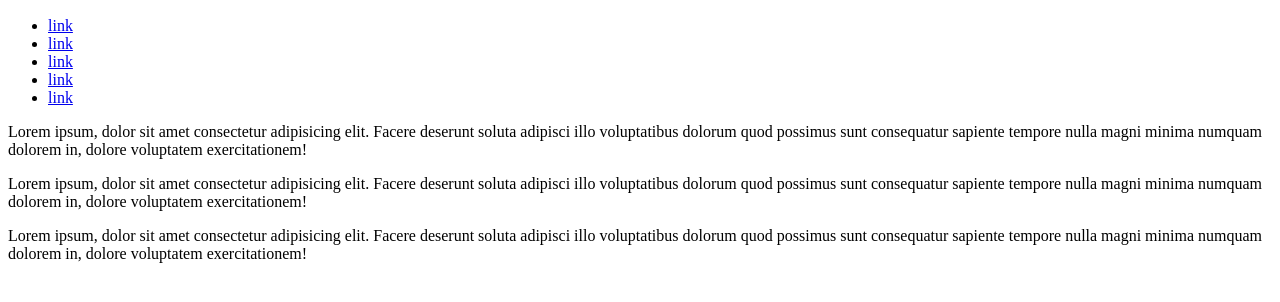
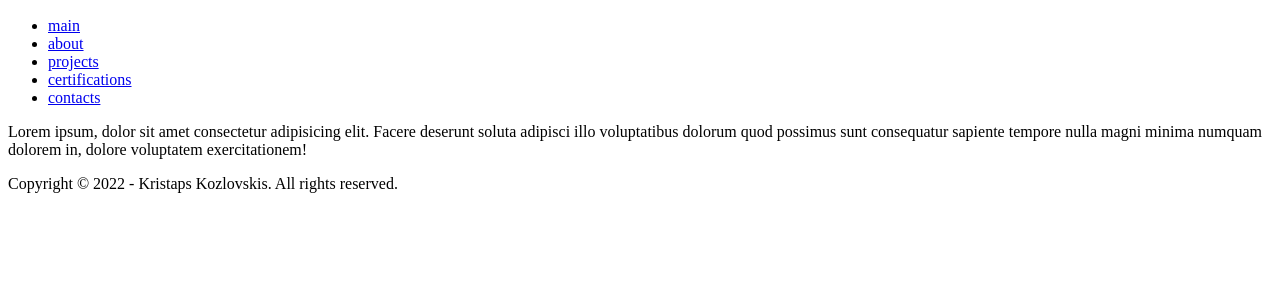
Before and after one commit to devkristaps/devkristaps.github.io, a plain HTML site: page index.html in a window 1280 px wide. Shown: the part 50-352 px from the top of the page. Drawn offline with Linux system fonts and the light colour scheme.

Commit message:
Update index.html

```diff
--- a/index.html
+++ b/index.html
@@ -6,7 +6,7 @@
     <meta http-equiv="X-UA-Compatible" content="IE=edge">
     <meta name="viewport" content="width=device-width, initial-scale=1.0">
     <link rel="stylesheet" href="style.css">
-    <title>nerdsec3x personal page</title>
+    <title>Kristaps Kozlovskis</title>
 </head>
 
 <body>
@@ -19,21 +19,33 @@
 
         <nav>
             <ul>
-                <li><a href="#">link</a></li>
-                <li><a href="#">link</a></li>
-                <li><a href="#">link</a></li>
-                <li><a href="#">link</a></li>
-                <li><a href="#">link</a></li>
+                <li><a href="#">main</a></li>
+                <li><a href="#">about</a></li>
+                <li><a href="#">projects</a></li>
+                <li><a href="#">certifications</a></li>
+                <li><a href="#">contacts</a></li>
             </ul>
         </nav>
 
-        <section>
-            <p>Lorem ipsum, dolor sit amet consectetur adipisicing elit. Facere deserunt soluta adipisci illo voluptatibus dolorum quod possimus sunt consequatur sapiente tempore nulla magni minima numquam dolorem in, dolore voluptatem exercitationem!</p>
-
-            <p>Lorem ipsum, dolor sit amet consectetur adipisicing elit. Facere deserunt soluta adipisci illo voluptatibus dolorum quod possimus sunt consequatur sapiente tempore nulla magni minima numquam dolorem in, dolore voluptatem exercitationem!</p>
-
+        <section class="about">
             <p>Lorem ipsum, dolor sit amet consectetur adipisicing elit. Facere deserunt soluta adipisci illo voluptatibus dolorum quod possimus sunt consequatur sapiente tempore nulla magni minima numquam dolorem in, dolore voluptatem exercitationem!</p>
         </section>
+
+        <section class="projects">
+
+        </section>
+
+        <section class="certifications">
+
+        </section>
+
+        <section class="contacts">
+
+        </section>
+
+        <footer>
+            <p>Copyright &copy; 2022 - Kristaps Kozlovskis. All rights reserved.</p>
+        </footer>
 
     </div>
 
```
